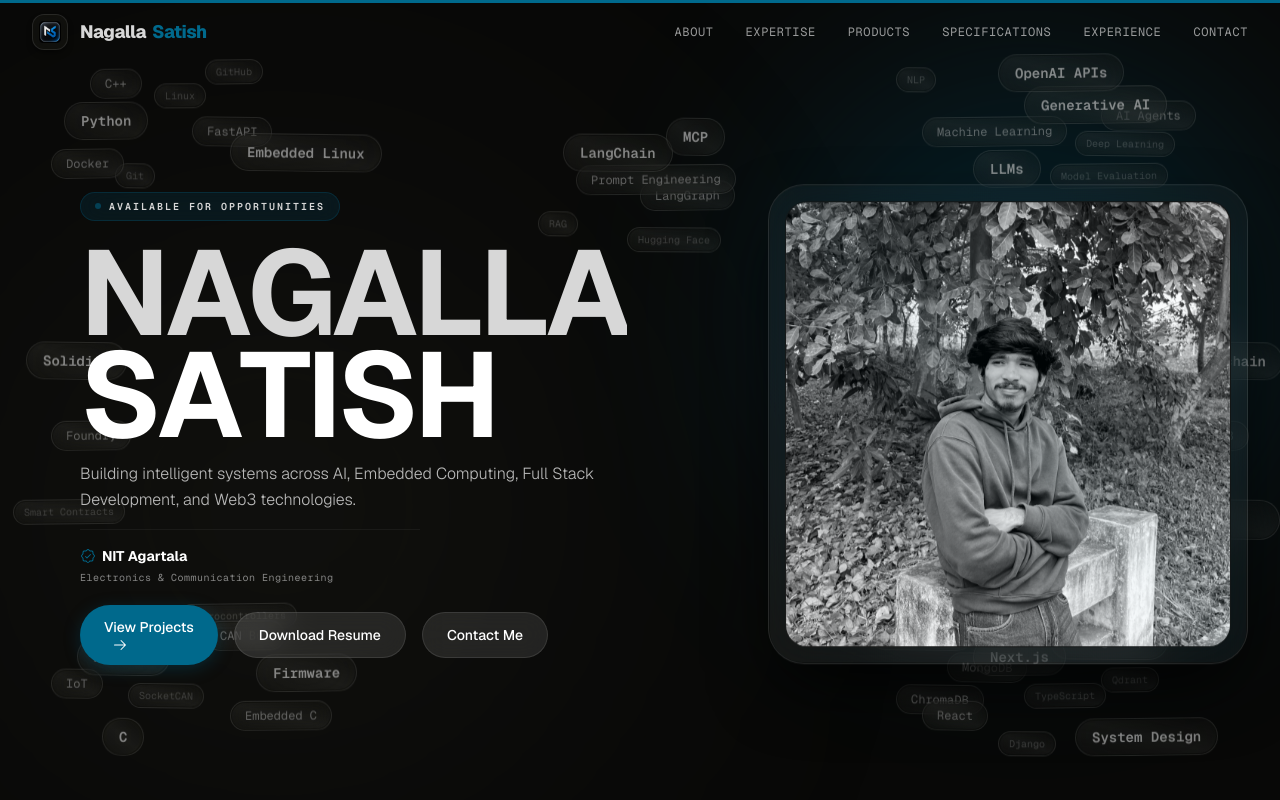
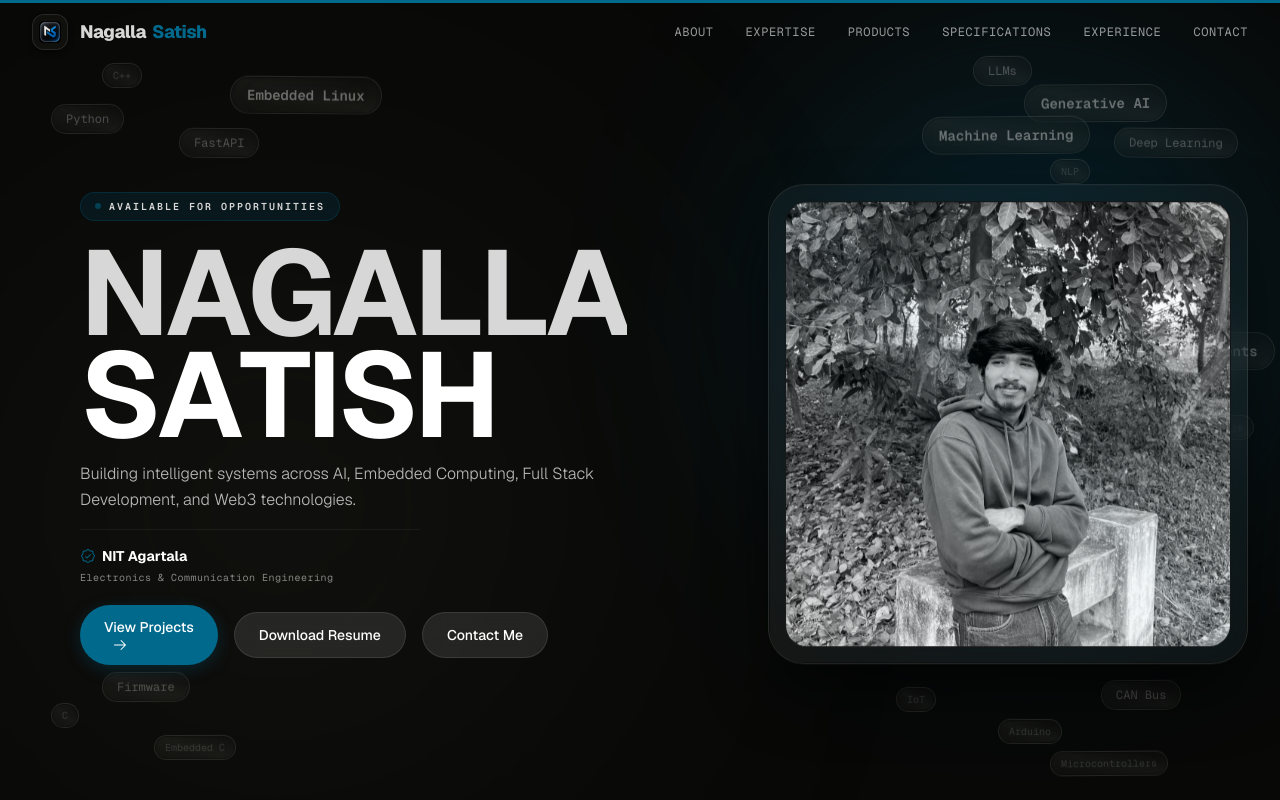
Before and after one commit to satish05112003/Portfolio, a Next.js app: page / in a window 1280 px wide. Shown: the top 800 px of the page. Built offline with nearby package versions, Linux system fonts and the light colour scheme.

Commit message:
feat: clean up floating skills ecosystem for a premium, minimal, Apple-level layout

```diff
--- a/src/components/HeroFloatingSkills.tsx
+++ b/src/components/HeroFloatingSkills.tsx
@@ -81,7 +81,7 @@ function SkillBubble({
       const threshold = 150; // Cursor approach range (150px)
       if (dist < threshold) {
         const factor = 1 - dist / threshold;
-        const force = factor * 12; // Shift up to 12px
+        const force = factor * 8; // Shift up to 8px for subtle elegance
         const targetX = -(dx / (dist || 1)) * force;
         const targetY = -(dy / (dist || 1)) * force;
 
@@ -110,27 +110,28 @@ function SkillBubble({
 
   // Determine sizes and styling tags by Depth layer
   // Far Layer (0), Middle Layer (1), Front Layer (2)
+  // Adjusted opacity down by 20% per user instructions
   const layerStyles = useMemo(() => {
     switch (layer) {
-      case 0: // Far
+      case 0: // Far (Small Bubble)
         return {
           sizeClass: "text-[10px] py-1 px-2.5",
-          opacity: 0.25,
-          blurClass: "backdrop-blur-[2px] blur-[0.5px]",
+          opacity: 0.20, // 0.25 * 0.8
+          blurClass: "backdrop-blur-[1px] blur-[0.3px]",
           zIndex: "z-[2]"
         };
-      case 1: // Middle
+      case 1: // Middle (Medium Bubble)
         return {
           sizeClass: "text-xs py-1.5 px-3.5",
-          opacity: 0.48,
+          opacity: 0.36, // 0.45 * 0.8
           blurClass: "backdrop-blur-md",
           zIndex: "z-[4]"
         };
-      case 2: // Front
+      case 2: // Front (Large Bubble)
       default:
         return {
           sizeClass: "text-sm py-2 px-4 font-semibold",
-          opacity: 0.72,
+          opacity: 0.56, // 0.70 * 0.8
           blurClass: "backdrop-blur-xl",
           zIndex: "z-[6]"
         };
@@ -151,12 +152,13 @@ function SkillBubble({
   }, [layer, smoothFarY, smoothMidY, smoothFrontY]);
 
   // Dynamic animations matching drag, hover and hover-glow states
+  // Reduced shadow glow values by 40% per user instructions
   const borderGlow = isDragging
-    ? "border-[#00698c]/80 shadow-[0_0_20px_rgba(0,105,140,0.5)] bg-[#292823]/35 text-white"
+    ? "border-[#00698c]/80 shadow-[0_0_12px_rgba(0,105,140,0.3)] bg-[#292823]/35 text-white"
     : isHovered
-    ? "border-[#00698c]/50 shadow-[0_0_15px_rgba(0,105,140,0.35)] bg-[#292823]/25 text-white"
+    ? "border-[#00698c]/50 shadow-[0_0_9px_rgba(0,105,140,0.21)] bg-[#292823]/25 text-white"
     : isProximate
-    ? "border-white/20 shadow-[0_0_10px_rgba(0,105,140,0.15)] bg-[#292823]/15 text-[#d7d7d7]/90"
+    ? "border-white/20 shadow-[0_0_6px_rgba(0,105,140,0.09)] bg-[#292823]/15 text-[#d7d7d7]/90"
     : "border-white/10 shadow-none bg-[#292823]/10 text-[#d7d7d7]/80";
 
   return (
@@ -191,8 +193,8 @@ function SkillBubble({
           shouldReduceMotion || isDragging
             ? {}
             : {
-                y: [0, device === "mobile" ? -3 : -6, 0],
-                rotate: [-0.8, 0.8, -0.8],
+                y: [0, device === "mobile" ? -1.5 : -4, 0], // Reduced floating amplitude to 4px
+                rotate: [-0.5, 0.5, -0.5], // Subtle rotation
               }
         }
         transition={{
@@ -206,7 +208,7 @@ function SkillBubble({
           borderGlow
         )}
         whileDrag={{ scale: 1.08 }}
-        whileHover={{ scale: 1.05 }}
+        whileHover={{ scale: 1.03 }} // Hover scale reduced to 1.03
       >
         {/* Inner glass highlights */}
         <div className="absolute inset-px bg-gradient-to-tr from-white/[0.01] via-white/[0.04] to-transparent rounded-full pointer-events-none" />
@@ -218,82 +220,50 @@ function SkillBubble({
   );
 }
 
-// 48 Skills arranged by Spatial Clusters
+// 18 Core Identity Skills structured by Spatial Clusters and safe-zones
+// Layers represent: 0 = Far/Small, 1 = Middle/Medium, 2 = Front/Large
 const skillsData = [
-  // --- TOP LEFT CLUSTER ---
-  { name: "Python", cluster: "top-left", layer: 2, x: 5, y: 13, mobile: true, tablet: true },
-  { name: "FastAPI", cluster: "top-left", layer: 1, x: 15, y: 15, mobile: false, tablet: true },
-  { name: "Git", cluster: "top-left", layer: 0, x: 9, y: 21, mobile: true, tablet: true },
-  { name: "Docker", cluster: "top-left", layer: 1, x: 4, y: 19, mobile: false, tablet: true },
-  { name: "Linux", cluster: "top-left", layer: 0, x: 12, y: 11, mobile: false, tablet: true },
-  { name: "Embedded Linux", cluster: "top-left", layer: 2, x: 18, y: 17, mobile: true, tablet: true },
-  { name: "C++", cluster: "top-left", layer: 1, x: 7, y: 9, mobile: false, tablet: false },
-  { name: "GitHub", cluster: "top-left", layer: 0, x: 16, y: 8, mobile: false, tablet: false },
+  // --- TOP LEFT CLUSTER --- (Whitespace above left column text, X: 4-18%, Y: 8-16%)
+  { name: "Python", cluster: "top-left", layer: 1, x: 4, y: 13, mobile: true, tablet: true },
+  { name: "FastAPI", cluster: "top-left", layer: 1, x: 14, y: 16, mobile: false, tablet: true },
+  { name: "C++", cluster: "top-left", layer: 0, x: 8, y: 8, mobile: false, tablet: false },
+  { name: "Embedded Linux", cluster: "top-left", layer: 2, x: 18, y: 10, mobile: true, tablet: true },
 
-  // --- TOP RIGHT CLUSTER ---
+  // --- TOP RIGHT CLUSTER --- (Whitespace above right column photo, X: 72-87%, Y: 7-20%)
   { name: "Generative AI", cluster: "top-right", layer: 2, x: 80, y: 11, mobile: true, tablet: true },
-  { name: "Machine Learning", cluster: "top-right", layer: 1, x: 72, y: 15, mobile: false, tablet: true },
-  { name: "Deep Learning", cluster: "top-right", layer: 0, x: 84, y: 17, mobile: true, tablet: true },
-  { name: "LLMs", cluster: "top-right", layer: 2, x: 76, y: 19, mobile: true, tablet: true },
-  { name: "NLP", cluster: "top-right", layer: 0, x: 70, y: 9, mobile: false, tablet: true },
-  { name: "AI Agents", cluster: "top-right", layer: 1, x: 86, y: 13, mobile: false, tablet: true },
-  { name: "OpenAI APIs", cluster: "top-right", layer: 2, x: 78, y: 7, mobile: false, tablet: false },
-  { name: "Model Evaluation", cluster: "top-right", layer: 0, x: 82, y: 21, mobile: false, tablet: false },
+  { name: "Machine Learning", cluster: "top-right", layer: 2, x: 72, y: 15, mobile: false, tablet: true },
+  { name: "Deep Learning", cluster: "top-right", layer: 1, x: 87, y: 16, mobile: true, tablet: true },
+  { name: "LLMs", cluster: "top-right", layer: 1, x: 76, y: 7, mobile: true, tablet: true },
+  { name: "NLP", cluster: "top-right", layer: 0, x: 82, y: 20, mobile: false, tablet: false },
 
-  // --- CENTER CLUSTER ---
-  { name: "LangChain", cluster: "center", layer: 2, x: 44, y: 17, mobile: false, tablet: true },
-  { name: "LangGraph", cluster: "center", layer: 1, x: 50, y: 23, mobile: false, tablet: true },
-  { name: "RAG", cluster: "center", layer: 0, x: 42, y: 27, mobile: true, tablet: true },
-  { name: "MCP", cluster: "center", layer: 2, x: 52, y: 15, mobile: false, tablet: true },
-  { name: "Prompt Engineering", cluster: "center", layer: 1, x: 45, y: 21, mobile: true, tablet: true },
-  { name: "Hugging Face", cluster: "center", layer: 0, x: 49, y: 29, mobile: false, tablet: false },
+  // --- CENTER RIGHT CLUSTER --- (Whitespace on far right margin beside photo, X: 91-93%, Y: 42-52%)
+  { name: "AI Agents", cluster: "center-right", layer: 2, x: 91, y: 42, mobile: true, tablet: true },
+  { name: "Next.js", cluster: "center-right", layer: 0, x: 93, y: 52, mobile: false, tablet: false },
 
-  // --- BOTTOM LEFT CLUSTER ---
-  { name: "Arduino", cluster: "bottom-left", layer: 2, x: 6, y: 80, mobile: true, tablet: true },
-  { name: "CAN Bus", cluster: "bottom-left", layer: 1, x: 16, y: 78, mobile: true, tablet: true },
-  { name: "SocketCAN", cluster: "bottom-left", layer: 0, x: 10, y: 86, mobile: false, tablet: true },
-  { name: "Firmware", cluster: "bottom-left", layer: 2, x: 20, y: 82, mobile: true, tablet: true },
-  { name: "IoT", cluster: "bottom-left", layer: 1, x: 4, y: 84, mobile: false, tablet: true },
-  { name: "Microcontrollers", cluster: "bottom-left", layer: 0, x: 14, y: 76, mobile: false, tablet: true },
-  { name: "C", cluster: "bottom-left", layer: 2, x: 8, y: 90, mobile: false, tablet: false },
-  { name: "Embedded C", cluster: "bottom-left", layer: 1, x: 18, y: 88, mobile: false, tablet: false },
+  // --- BOTTOM LEFT CLUSTER --- (Whitespace below left column CTAs, X: 4-12%, Y: 84-92%)
+  { name: "C", cluster: "bottom-left", layer: 0, x: 4, y: 88, mobile: false, tablet: false },
+  { name: "Embedded C", cluster: "bottom-left", layer: 0, x: 12, y: 92, mobile: false, tablet: true },
+  { name: "Firmware", cluster: "bottom-left", layer: 1, x: 8, y: 84, mobile: false, tablet: true },
 
-  // --- BOTTOM RIGHT CLUSTER ---
-  { name: "PostgreSQL", cluster: "bottom-right", layer: 2, x: 82, y: 78, mobile: true, tablet: true },
-  { name: "MongoDB", cluster: "bottom-right", layer: 1, x: 74, y: 82, mobile: false, tablet: true },
-  { name: "Qdrant", cluster: "bottom-right", layer: 0, x: 86, y: 84, mobile: true, tablet: true },
-  { name: "ChromaDB", cluster: "bottom-right", layer: 1, x: 70, y: 86, mobile: false, tablet: true },
-  { name: "Automation", cluster: "bottom-right", layer: 0, x: 78, y: 76, mobile: false, tablet: true },
-  { name: "System Design", cluster: "bottom-right", layer: 2, x: 84, y: 90, mobile: true, tablet: true },
-  { name: "React", cluster: "bottom-right", layer: 1, x: 72, y: 88, mobile: false, tablet: false },
-  { name: "Next.js", cluster: "bottom-right", layer: 2, x: 76, y: 80, mobile: false, tablet: false },
-  { name: "TypeScript", cluster: "bottom-right", layer: 0, x: 80, y: 86, mobile: false, tablet: false },
-  { name: "JavaScript", cluster: "bottom-right", layer: 1, x: 68, y: 78, mobile: false, tablet: false },
-  { name: "Django", cluster: "bottom-right", layer: 0, x: 78, y: 92, mobile: false, tablet: false },
-  { name: "WebSockets", cluster: "bottom-right", layer: 1, x: 74, y: 74, mobile: false, tablet: false },
-
-  // --- EDGE CLUSTER ---
-  { name: "Solidity", cluster: "edge-left", layer: 2, x: 2, y: 43, mobile: true, tablet: true },
-  { name: "Foundry", cluster: "edge-left", layer: 1, x: 4, y: 53, mobile: false, tablet: true },
-  { name: "Smart Contracts", cluster: "edge-left", layer: 0, x: 1, y: 63, mobile: false, tablet: true },
-  { name: "Blockchain", cluster: "edge-right", layer: 2, x: 91, y: 43, mobile: true, tablet: true },
-  { name: "Web3", cluster: "edge-right", layer: 1, x: 93, y: 53, mobile: true, tablet: true },
-  { name: "Prediction Markets", cluster: "edge-right", layer: 0, x: 90, y: 63, mobile: false, tablet: true },
+  // --- BOTTOM RIGHT CLUSTER --- (Whitespace below right column photo, X: 70-86%, Y: 85-94%)
+  { name: "IoT", cluster: "bottom-right", layer: 0, x: 70, y: 86, mobile: false, tablet: false },
+  { name: "Arduino", cluster: "bottom-right", layer: 0, x: 78, y: 90, mobile: false, tablet: true },
+  { name: "CAN Bus", cluster: "bottom-right", layer: 1, x: 86, y: 85, mobile: false, tablet: true },
+  { name: "Microcontrollers", cluster: "bottom-right", layer: 0, x: 82, y: 94, mobile: false, tablet: false },
 ];
 
 export default function HeroFloatingSkills() {
   const [device, setDevice] = useState<"mobile" | "tablet" | "desktop">("desktop");
   const { scrollY } = useScroll();
 
-  // Parallax multipliers (Far: 0.2, Mid: 0.5, Front: 0.8)
-  // Scale down multipliers on tablet/mobile to preserve UI clarity
+  // Parallax multipliers reduced by 25% (Far: 0.15, Mid: 0.375, Front: 0.6)
   const speedFactor = useMemo(() => {
     return device === "mobile" ? 0.2 : device === "tablet" ? 0.5 : 1.0;
   }, [device]);
 
-  const farY = useTransform(scrollY, (v) => -v * 0.2 * speedFactor);
-  const midY = useTransform(scrollY, (v) => -v * 0.5 * speedFactor);
-  const frontY = useTransform(scrollY, (v) => -v * 0.8 * speedFactor);
+  const farY = useTransform(scrollY, (v) => -v * 0.15 * speedFactor);
+  const midY = useTransform(scrollY, (v) => -v * 0.375 * speedFactor);
+  const frontY = useTransform(scrollY, (v) => -v * 0.6 * speedFactor);
 
   const smoothFarY = useSpring(farY, { stiffness: 80, damping: 25 });
   const smoothMidY = useSpring(midY, { stiffness: 80, damping: 25 });
@@ -316,7 +286,7 @@ export default function HeroFloatingSkills() {
   }, []);
 
   // Filter skills proportionally:
-  // Desktop: 100% (48), Tablet: ~70% (35), Mobile: ~35% (17)
+  // Desktop: 18 bubbles, Tablet: 12 bubbles (~66%), Mobile: 6 bubbles (~33%)
   const filteredSkills = useMemo(() => {
     return skillsData.filter((skill) => {
       if (device === "mobile") return skill.mobile;
```
